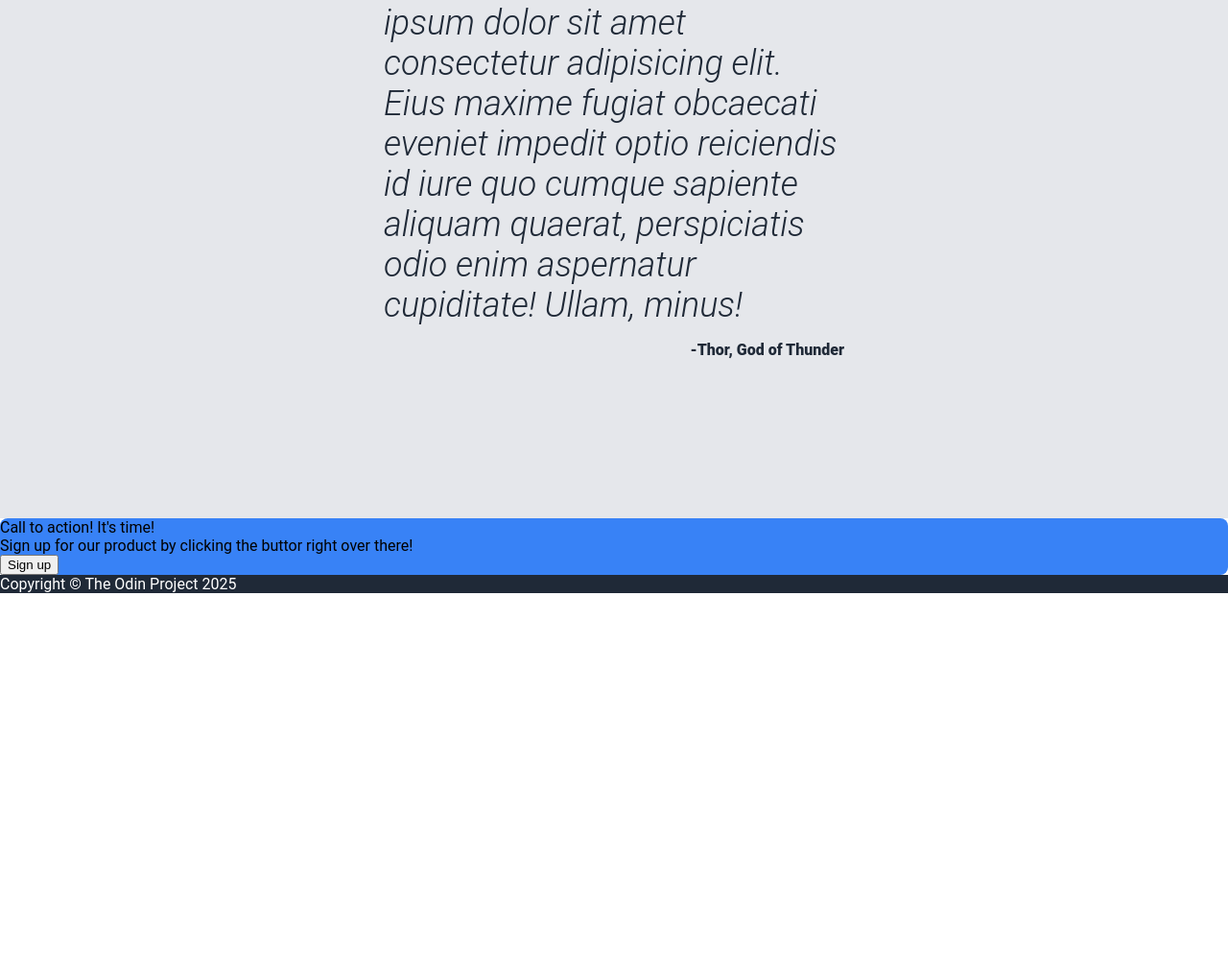
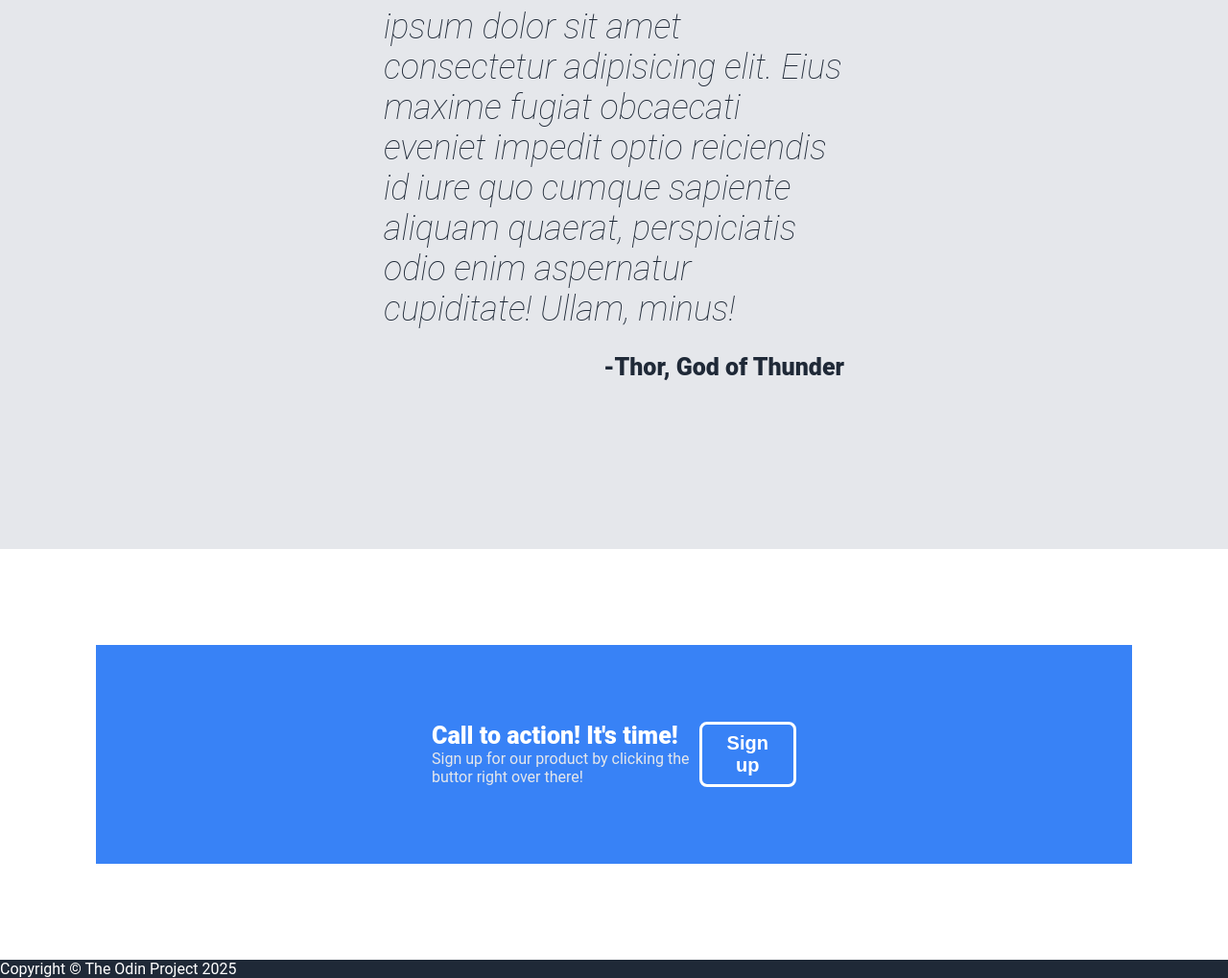
Before and after one commit to blueshirt-lang/landing-page, a plain HTML site: page index.html in a window 1280 px wide. Shown: the part 1332-2351 px from the top of the page at 96% size. Before the commit the page ends 1950 px from the top, so only its background shows below. Drawn offline with Linux system fonts and the light colour scheme.

Commit message:
structured call to action part

```diff
--- a/index.html
+++ b/index.html
@@ -55,8 +55,10 @@
         <p class="commenter">-Thor, God of Thunder</p>
     </div>
     <div class="call">
-        <div>Call to action! It's time!</div>
-        <div>Sign up for our product by clicking the buttor right over there!</div>
+        <div class="text">
+            <p class="bigger">Call to action! It's time!</p>
+            <p class="smaller">Sign up for our product by clicking the buttor right over there!</p>
+        </div>
         <button>Sign up</button>
     </div>
     <div class="footer black-background">
--- a/style.css
+++ b/style.css
@@ -88,8 +88,8 @@ padding: 70px;
     justify-content: center;
 }
 
-.hero-content button {
-    border: none;
+.hero-content button,
+.call button {
     border-radius: 8px;
     background-color: #3882f6;
     color: white;
@@ -106,7 +106,7 @@ padding: 70px;
 
  .comment {
     font-size: 36px;
-    font-weight: 300;
+    font-weight: 100;
     font-style: italic;
     margin: 0;
     padding: 0;
@@ -115,17 +115,36 @@ padding: 70px;
 .commenter {
     text-align: end;
     font-weight: 900;
+    font-size: 25px;
 }
 
 /*call for action part*/
 .call {
+    display: flex;
+    justify-content: space-between;
     background-color: #3882f6;
-    border-radius: 8px;
-    border-color: white;
-    border: 20px;
+    border: 100px solid white;
+    border-radius: 20px;
+    padding: 80px 350px;
+    color: white;
 }
 
+.bigger {
+    font-size: 25px;
+    font-weight: 900;
+    margin: 0;
+}
 
+.smaller {
+    margin: 0;
+    color: #e5e7eb;
+}
+
+.call button {
+    border: 3px solid white;
+    font-size: 20px;
+    font-weight: 900;
+}
 
 ul {
     display: flex;
```
